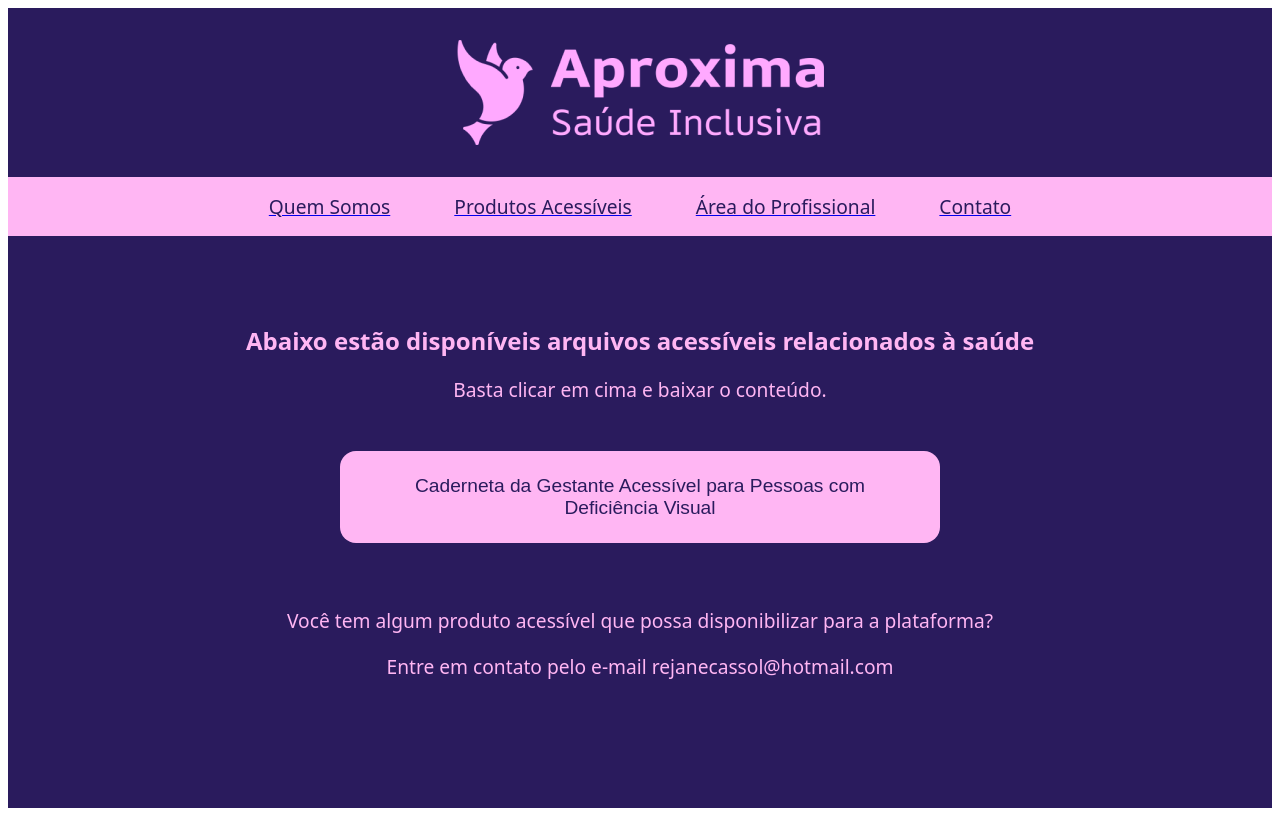
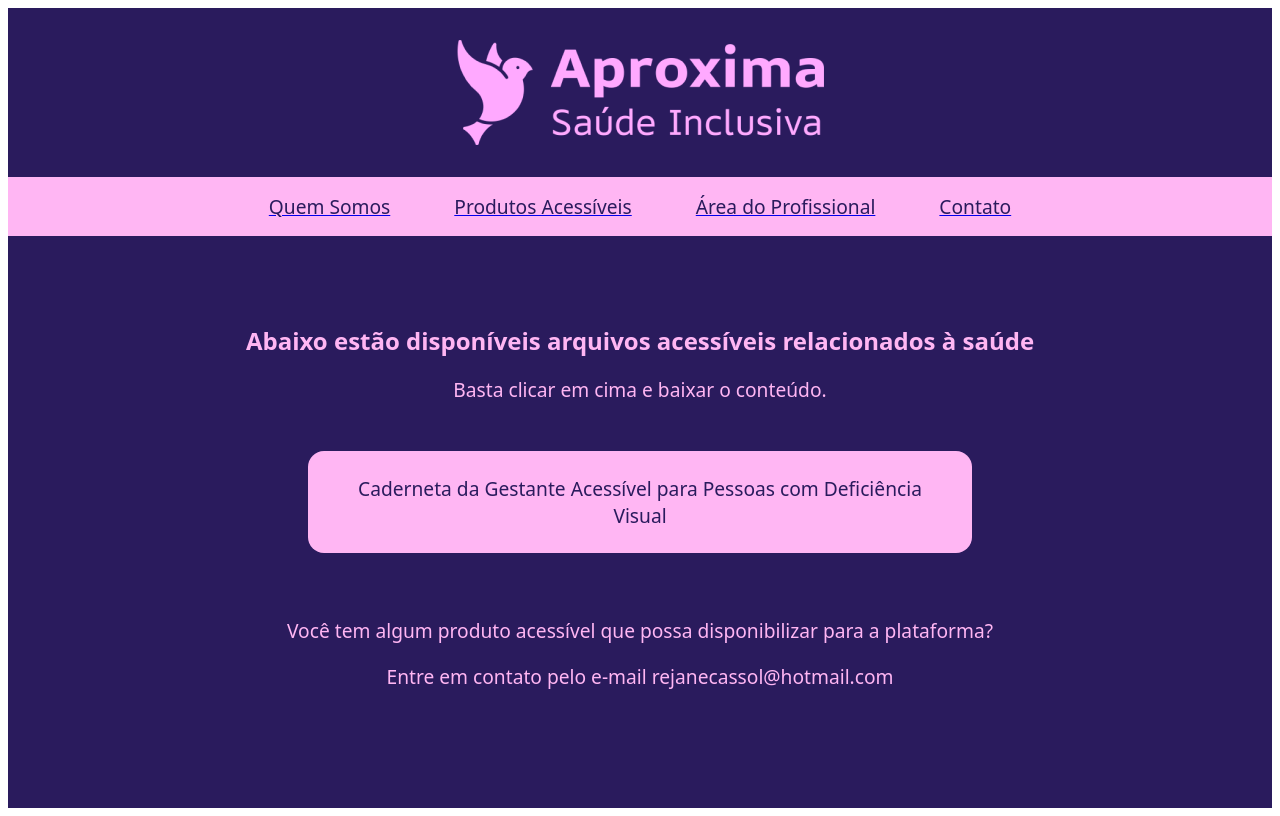
Before and after one commit to KallebyX/aproxima, a Next.js app: page /produtos-acessiveis in a window 1280 px wide. Built offline with nearby package versions, Linux system fonts and the light colour scheme.

Commit message:
Update produtos-acessiveis.tsx

```diff
--- a/src/pages/produtos-acessiveis.tsx
+++ b/src/pages/produtos-acessiveis.tsx
@@ -35,7 +35,7 @@ const Paragraph = styled.p`
   }
 `;
 
-const DownloadButton = styled.button`
+const DownloadButton = styled.a`
   background-color: #FFB6F3;
   color: #2A1B5D;
   border: none;
@@ -47,6 +47,8 @@ const DownloadButton = styled.button`
   max-width: 600px;
   margin: 0 auto;
   display: block;
+  text-align: center;
+  text-decoration: none;
 
   @media (max-width: 768px) {
     font-size: 1rem;
@@ -82,7 +84,7 @@ export default function ProdutosAcessiveis() {
 
         <Paragraph>Basta clicar em cima e baixar o conteúdo.</Paragraph>
 
-         <DownloadButton
+        <DownloadButton
           href="https://drive.google.com/uc?export=download&id=1vP46Q0xmR803P8eWWO0lIkJo4JCcLkeH"
           download
         >
```
